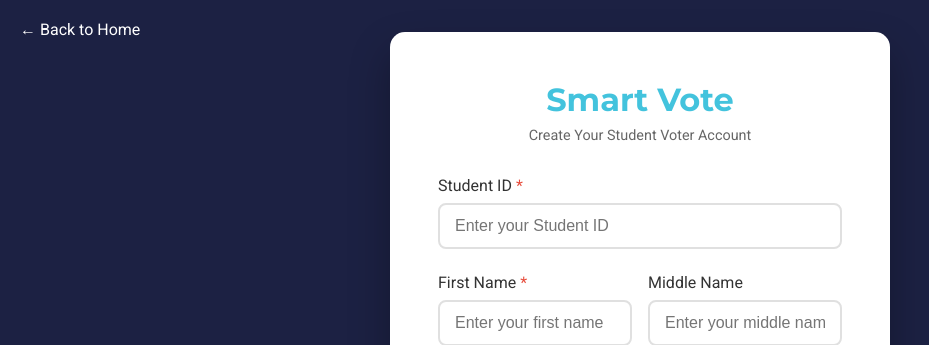
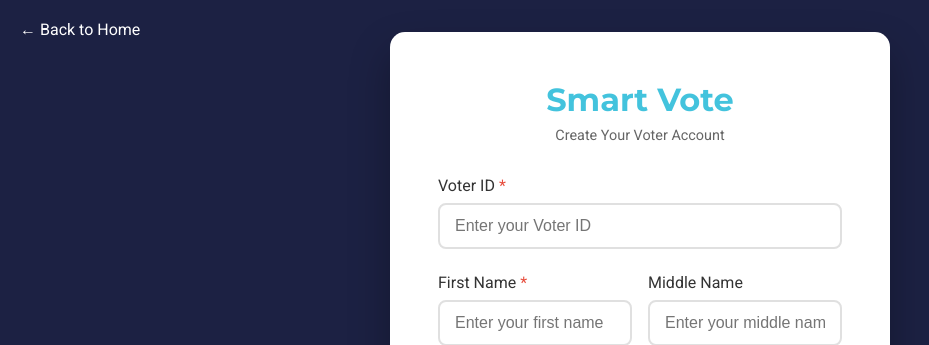
Before and after one commit to Izdizreyn/SmartVote, a PHP site: page /register.php in a window 1280 px wide. Shown: the top 345 px of the page, without its empty margins (0-929 px from the left). Run offline with PHP 8.4, Linux system fonts and the light colour scheme.

Commit message:
Add files via upload

```diff
--- a/SmartVote/admin_candidates.php
+++ b/SmartVote/admin_candidates.php
@@ -845,7 +845,7 @@ if (isset($_GET['logout'])) {
             </div>
 
             <!-- Current Candidates Section - Full Width -->
-            <div class="content-card-wide" style="margin-top: 2rem;">
+            <div class="content-card-wide" style="margin-top: 1.5rem; color: white;">
                 <h3>Current Candidates</h3>
                 <?php if ($selected_election_id && !empty($candidates)): ?>
 
--- a/SmartVote/register.php
+++ b/SmartVote/register.php
@@ -279,7 +279,7 @@ if ($_POST && isset($_POST['register'])) {
     <div class="register-container">
         <div class="logo">
             <h1>Smart Vote</h1>
-            <p>Create Your Student Voter Account</p>
+            <p>Create Your Voter Account</p>
         </div>
 
         <?php if ($message): ?>
@@ -290,9 +290,9 @@ if ($_POST && isset($_POST['register'])) {
 
         <form method="POST" action="" enctype="multipart/form-data">
             <div class="form-group">
-                <label for="voter_id">Student ID <span class="required">*</span></label>
+                <label for="voter_id">Voter ID <span class="required">*</span></label>
                 <input type="text" id="voter_id" name="voter_id"
-                       placeholder="Enter your Student ID"
+                       placeholder="Enter your Voter ID"
                        value="<?php echo isset($_POST['voter_id']) ? htmlspecialchars($_POST['voter_id']) : ''; ?>" required>
             </div>
 
```
Also changed, not shown: SmartVote/login.php (+4 -4 lines).
